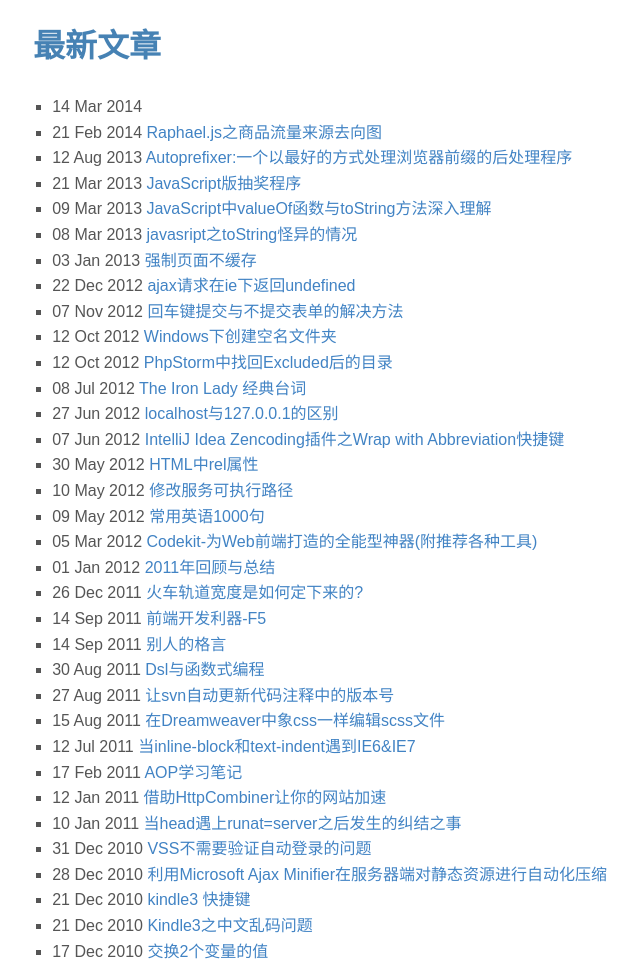
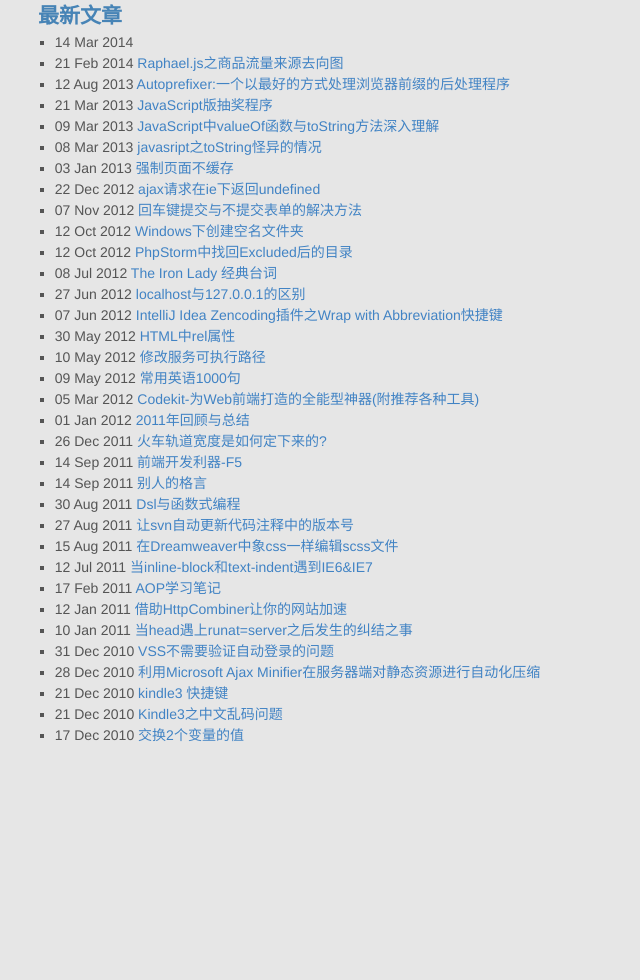
Before and after one commit to aNd1coder/and1coder.github.com, a Jekyll site: the page built from index.html, in a window 1280 px wide. Shown: the whole page, without its empty margins (292-932 px from the left). Built offline with Jekyll 4.4.1, drawn with Linux system fonts in a browser that asks for light colours; Markdown is read by kramdown in place of the engine named in the settings; after the commit the page ends 900 px from its top, so only the background shows below that.

Commit message:
调整样式

```diff
--- a/public/css/app.css
+++ b/public/css/app.css
@@ -1,12 +1,30 @@
-html,
-body { color: #555; font: normal 16px/1.6 helivetica, arial, sans-serif; }
-a { color: #4183c4; text-decoration: none; }
+/* rest */
+* { -webkit-tap-highlight-color: transparent; outline: 0; }
+body, h1, h2, h3, h4, h5, h6, hr, p, blockquote, dl, dt, dd, ul, ol, li, pre, form, fieldset, legend, button, input, textarea, th, td { margin: 0; padding: 0; vertical-align: baseline; }
+img { max-width: 100%; border: 0 none; }
+i, em { font-style: normal; }
+ol, ul { margin-left: 1.2em; list-style: square; }
+input, select, h1, h2, h3, h4, h5, h6 { font-size: 100%; }
+table { border-collapse: collapse; border-spacing: 0; }
+a { text-decoration: none; color: #4183c4; }
 a:hover { text-decoration: underline; }
-a:active, a:hover { outline: 0; }
-h1.title { color: steelblue; font-size: 2em; }
+a, img { -webkit-touch-callout: none; }
+body {
+    margin: 0 auto;
+    min-width: 320px;
+    max-width: 640px;
+    height: 100%;
+    background: #e6e6e6;
+    font-size: 14px;
+    font-family: Helvetica, STHeiti STXihei, Microsoft JhengHei, Microsoft YaHei, Arial;
+    line-height: 1.5;
+    color: #555;
+    -webkit-text-size-adjust: 100%;
+    -webkit-user-select: none;
+    user-select: none;
+}
+
+h1.title { color: rgb(71, 132, 182); font-size: 1.5em; }
 h1.title .date { color: #666; font-size: .8em; margin-bottom: 1em; }
-h2 { font-size: 1.5em; }
-ul, ol { margin-left: 1.2em; }
-ul { padding: 0; list-style-type: square; }
-.container { min-width: 320px; max-width: 640px; margin: 0 auto; }
-h1.title, .content { padding: 0 5px; }
+h2 { font-size: 1.2em; }
+.container { padding: 0 10px; }
```
